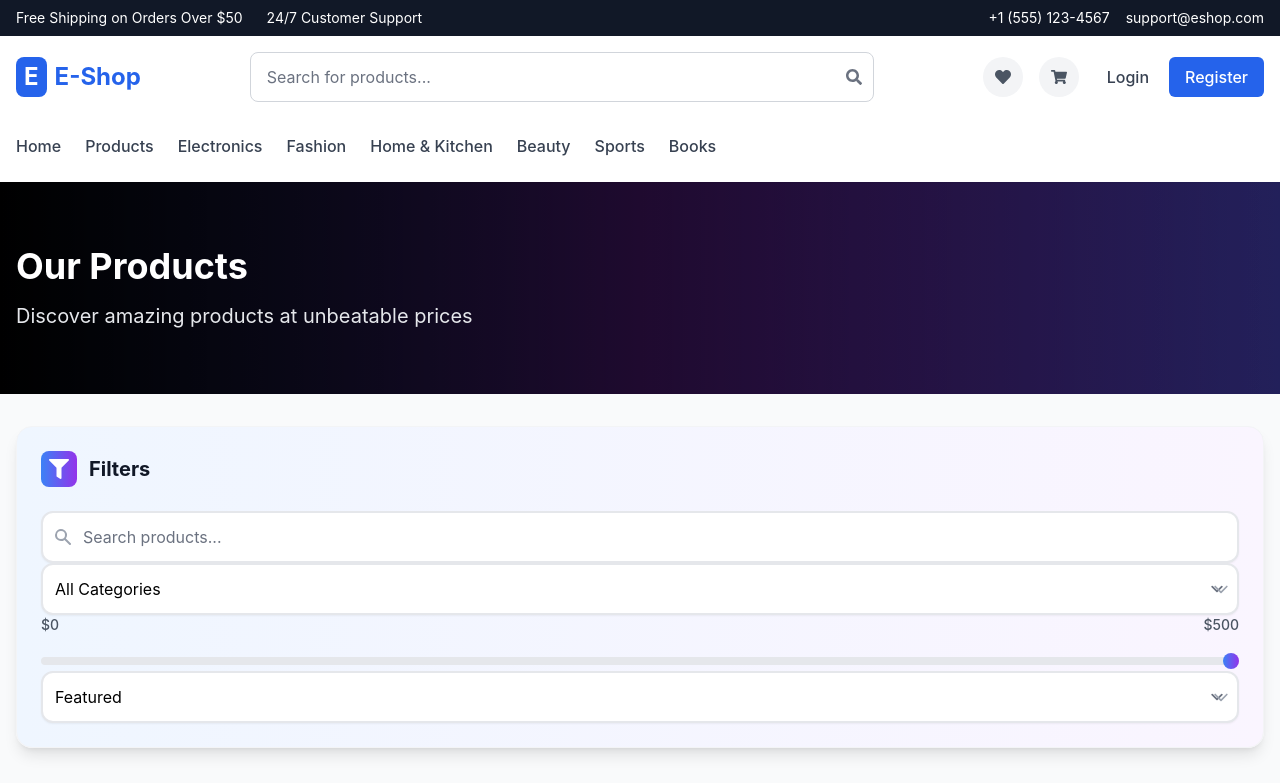
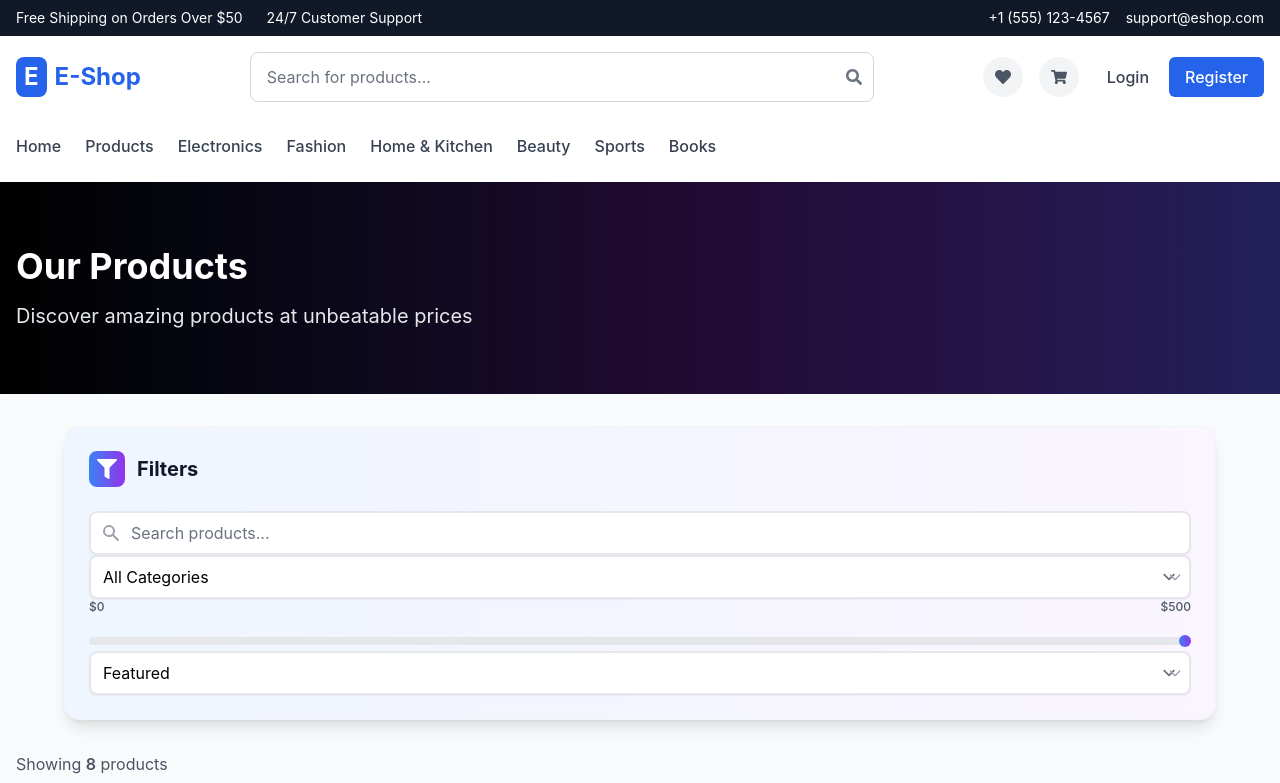
Before and after one commit to devasol/E-Commerce__C-2-C, a React (Create React App) app in the folder frontend/: page /products in a window 1280 px wide. Shown: the top 783 px of the page. Built offline with nearby package versions, Linux system fonts and the light colour scheme; no server answers.

Commit message:
fix: Reduce width of filtering component for better layout

```diff
--- a/frontend/src/pages/ProductList.tsx
+++ b/frontend/src/pages/ProductList.tsx
@@ -216,7 +216,7 @@ const ProductList: React.FC = () => {
       <div className="container mx-auto px-4 py-8">
         {/* Filters Section */}
         <motion.div
-          className="mb-8 bg-gradient-to-r from-blue-50 to-purple-50 rounded-2xl shadow-lg p-6 border border-gray-100"
+          className="mb-8 bg-gradient-to-r from-blue-50 to-purple-50 rounded-2xl shadow-lg p-6 border border-gray-100 max-w-6xl mx-auto"
           initial={{ opacity: 0, y: 20 }}
           animate={{ opacity: 1, y: 0 }}
           transition={{ duration: 0.6 }}
@@ -237,7 +237,7 @@ const ProductList: React.FC = () => {
             </button>
           </div>
 
-          <div className={`grid grid-cols-1 md:grid-cols-4 gap-6 ${showFilters ? 'block' : 'hidden md:block'}`}>
+          <div className={`grid grid-cols-1 md:grid-cols-4 gap-4 ${showFilters ? 'block' : 'hidden md:block'}`}>
             {/* Search Input */}
             <div className="relative group">
               <div className="absolute inset-y-0 left-0 pl-3 flex items-center pointer-events-none">
@@ -248,7 +248,7 @@ const ProductList: React.FC = () => {
               <input
                 type="text"
                 placeholder="Search products..."
-                className="w-full pl-10 pr-4 py-3 bg-white border-2 border-gray-200 rounded-xl focus:border-blue-500 focus:ring-2 focus:ring-blue-200 transition-all duration-300 shadow-sm focus:shadow-md"
+                className="w-full pl-10 pr-4 py-2 bg-white border-2 border-gray-200 rounded-lg focus:border-blue-500 focus:ring-2 focus:ring-blue-200 transition-all duration-300 shadow-sm focus:shadow-md"
                 value={searchTerm}
                 onChange={(e) => setSearchTerm(e.target.value)}
               />
@@ -257,7 +257,7 @@ const ProductList: React.FC = () => {
             {/* Category Dropdown */}
             <div className="relative group">
               <select
-                className="w-full pr-10 py-3 bg-white border-2 border-gray-200 rounded-xl focus:border-purple-500 focus:ring-2 focus:ring-purple-200 transition-all duration-300 shadow-sm focus:shadow-md appearance-none"
+                className="w-full pr-8 py-2 bg-white border-2 border-gray-200 rounded-lg focus:border-purple-500 focus:ring-2 focus:ring-purple-200 transition-all duration-300 shadow-sm focus:shadow-md appearance-none"
                 value={category}
                 onChange={(e) => setCategory(e.target.value)}
               >
@@ -269,7 +269,7 @@ const ProductList: React.FC = () => {
                 <option value="beauty">Beauty</option>
               </select>
               <div className="absolute inset-y-0 right-0 flex items-center px-2 pointer-events-none">
-                <svg className="h-5 w-5 text-gray-400 group-focus-within:text-purple-500 transition-colors duration-300" fill="none" stroke="currentColor" viewBox="0 0 24 24">
+                <svg className="h-4 w-4 text-gray-400 group-focus-within:text-purple-500 transition-colors duration-300" fill="none" stroke="currentColor" viewBox="0 0 24 24">
                   <path strokeLinecap="round" strokeLinejoin="round" strokeWidth="2" d="M19 9l-7 7-7-7" />
                 </svg>
               </div>
@@ -277,7 +277,7 @@ const ProductList: React.FC = () => {
 
             {/* Price Range */}
             <div className="space-y-2">
-              <div className="flex justify-between text-sm text-gray-600">
+              <div className="flex justify-between text-xs text-gray-600">
                 <span className="font-medium">${priceRange[0]}</span>
                 <span className="font-medium">${priceRange[1]}</span>
               </div>
@@ -288,7 +288,7 @@ const ProductList: React.FC = () => {
                   max="500"
                   value={priceRange[1]}
                   onChange={(e) => setPriceRange([priceRange[0], parseInt(e.target.value)])}
-                  className="w-full h-2 bg-gray-200 rounded-lg appearance-none cursor-pointer accent-gradient-to-r accent-from-blue-500 accent-to-purple-600 [&::-webkit-slider-thumb]:appearance-none [&::-webkit-slider-thumb]:h-4 [&::-webkit-slider-thumb]:w-4 [&::-webkit-slider-thumb]:rounded-full [&::-webkit-slider-thumb]:bg-gradient-to-r [&::-webkit-slider-thumb]:from-blue-500 [&::-webkit-slider-thumb]:to-purple-600 [&::-webkit-slider-thumb]:cursor-pointer"
+                  className="w-full h-2 bg-gray-200 rounded-lg appearance-none cursor-pointer accent-gradient-to-r accent-from-blue-500 accent-to-purple-600 [&::-webkit-slider-thumb]:appearance-none [&::-webkit-slider-thumb]:h-3 [&::-webkit-slider-thumb]:w-3 [&::-webkit-slider-thumb]:rounded-full [&::-webkit-slider-thumb]:bg-gradient-to-r [&::-webkit-slider-thumb]:from-blue-500 [&::-webkit-slider-thumb]:to-purple-600 [&::-webkit-slider-thumb]:cursor-pointer"
                 />
               </div>
             </div>
@@ -296,7 +296,7 @@ const ProductList: React.FC = () => {
             {/* Sort Dropdown */}
             <div className="relative group">
               <select
-                className="w-full pr-10 py-3 bg-white border-2 border-gray-200 rounded-xl focus:border-blue-500 focus:ring-2 focus:ring-blue-200 transition-all duration-300 shadow-sm focus:shadow-md appearance-none"
+                className="w-full pr-8 py-2 bg-white border-2 border-gray-200 rounded-lg focus:border-blue-500 focus:ring-2 focus:ring-blue-200 transition-all duration-300 shadow-sm focus:shadow-md appearance-none"
                 value={sortBy}
                 onChange={(e) => setSortBy(e.target.value)}
               >
@@ -306,7 +306,7 @@ const ProductList: React.FC = () => {
                 <option value="rating">Top Rated</option>
               </select>
               <div className="absolute inset-y-0 right-0 flex items-center px-2 pointer-events-none">
-                <svg className="h-5 w-5 text-gray-400 group-focus-within:text-blue-500 transition-colors duration-300" fill="none" stroke="currentColor" viewBox="0 0 24 24">
+                <svg className="h-4 w-4 text-gray-400 group-focus-within:text-blue-500 transition-colors duration-300" fill="none" stroke="currentColor" viewBox="0 0 24 24">
                   <path strokeLinecap="round" strokeLinejoin="round" strokeWidth="2" d="M19 9l-7 7-7-7" />
                 </svg>
               </div>
```
